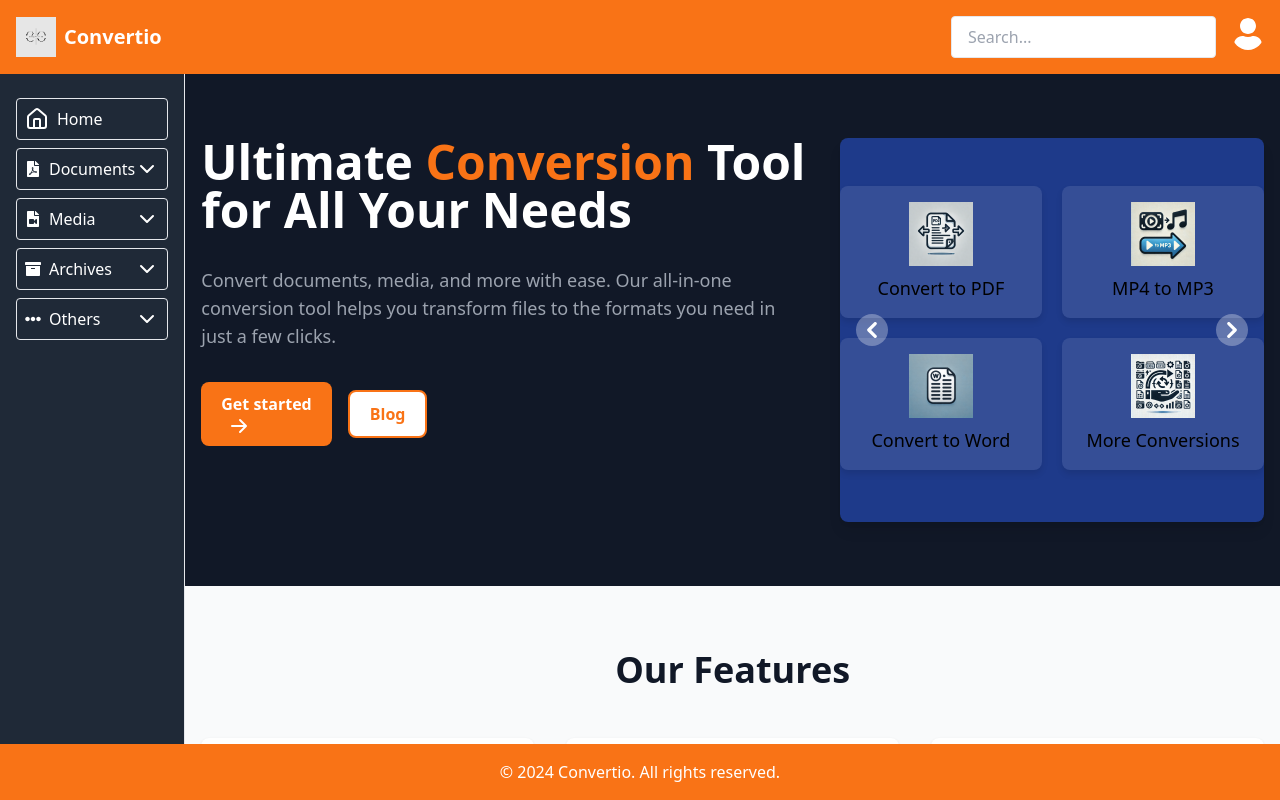
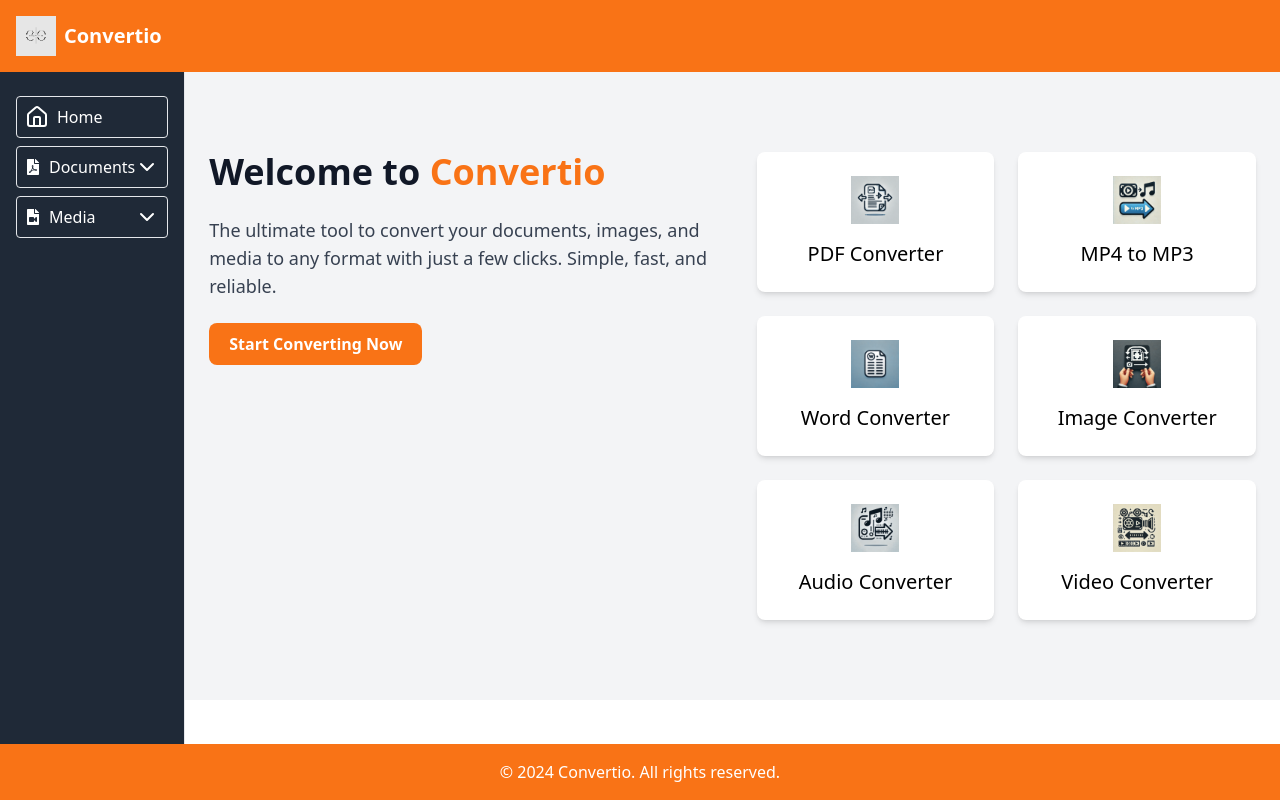
Before and after one commit to Yuri561/Convertio, a React (Vite) app: page / in a window 1280 px wide. Built offline with nearby package versions, Linux system fonts and the light colour scheme.

Commit message:
new changes

```diff
--- a/src/App.jsx
+++ b/src/App.jsx
@@ -1,6 +1,6 @@
 import React, { useState } from 'react';
-import { BrowserRouter as Router, Routes, Route, Link } from 'react-router-dom';
-import { FaBars, FaTimes, FaUser } from 'react-icons/fa';
+import { BrowserRouter as Router, Routes, Route } from 'react-router-dom';
+import { FaBars } from 'react-icons/fa';
 import Sidebar from './components/Sidebar/Sidebar'; // Adjust the path as needed
 import './index.css';
 import './App.css';
@@ -11,10 +11,10 @@ import Mp4ToMp3Converter from './components/MP4toMP3/MP4toMP3';
 import Home from './components/Home/Home';
 import WordConverter from './components/WordConverter/WordConverter';
 import ImageConverter from './components/ImageConverter/ImageConverter';
-import ZipConverter from './components/ZipConverter/ZipConverter';
-import EbookConverter from './components/EbookConverter/EbookConverter';
-import SpreadsheetConverter from './components/SpreadsheetConverter/SpreadsheetConverter';
-import CodeConverter from './components/CodeConverter/CodeConverter';
+// import ZipConverter from './components/ZipConverter/ZipConverter';
+// import EbookConverter from './components/EbookConverter/EbookConverter';
+// import SpreadsheetConverter from './components/SpreadsheetConverter/SpreadsheetConverter';
+// import CodeConverter from './components/CodeConverter/CodeConverter';
 
 function App() {
 	const [sidebarOpen, setSidebarOpen] = useState(false);
@@ -32,13 +32,13 @@ function App() {
 							<Route path='/mp4-to-mp3' element={<Mp4ToMp3Converter />} />
 							<Route path='/word-converter' element={<WordConverter />} />
 							<Route path='/image-converter' element={<ImageConverter />} />
-							<Route path='/zip-converter' element={<ZipConverter />} />
+							{/* <Route path='/zip-converter' element={<ZipConverter />} />
 							<Route path='/ebook-converter' element={<EbookConverter />} />
 							<Route
 								path='/spreadsheet-converter'
 								element={<SpreadsheetConverter />}
 							/>
-							<Route path='/code-converter' element={<CodeConverter />} />
+							<Route path='/code-converter' element={<CodeConverter />} /> */}
 						</Routes>
 					</main>
 				</div>
@@ -56,29 +56,12 @@ const Navbar = ({ setSidebarOpen }) => {
 				<span>Convertio</span>
 			</div>
 			<div className='flex items-center space-x-4'>
-				<input
-					type='text'
-					placeholder='Search...'
-					className='hidden md:block px-4 py-2 border rounded'
-				/>
 				<button
 					onClick={() => setSidebarOpen(true)}
 					className='md:hidden text-white focus:outline-none'>
 					<FaBars className='h-6 w-6' />
 				</button>
-				<div className='relative'>
-					<button className='focus:outline-none'>
-						<FaUser className='h-8 w-8 rounded-full text-white' />
-					</button>
-					<div className='absolute right-0 mt-2 w-48 bg-white border rounded shadow-lg hidden'>
-						<Link to='/profile' className='px-4 py-2'>
-							Your profile
-						</Link>
-						<Link to='/sign-out' className='px-4 py-2'>
-							Sign out
-						</Link>
-					</div>
-				</div>
+
 			</div>
 		</header>
 	);
--- a/src/components/Home/Home.jsx
+++ b/src/components/Home/Home.jsx
@@ -1,4 +1,4 @@
-import React, { useEffect } from 'react';
+import React from 'react';
 import { Link } from 'react-router-dom';
 import pdfIcon from '../../../public/PdfIcon.png';
 import mp4Icon from '../../../public/MP3Icon.png';
@@ -11,252 +11,76 @@ import zipIcon from '../../../public/zipIcon.png';
 import './Home.css';
 
 const Home = () => {
-	useEffect(() => {
-		const carousels = document.querySelectorAll('[data-carousel]');
-		carousels.forEach((carousel) => {
-			const items = carousel.querySelectorAll('[data-carousel-item]');
-			const nextButton = carousel.querySelector('[data-carousel-next]');
-			const prevButton = carousel.querySelector('[data-carousel-prev]');
-			const indicators = carousel.querySelectorAll('[data-carousel-slide-to]');
-			let currentIndex = 0;
-
-			function showSlide(index) {
-				items.forEach((item, i) => {
-					item.classList.toggle('hidden', i !== index);
-				});
-
-				indicators.forEach((indicator, i) => {
-					indicator.classList.toggle('active', i === index);
-				});
-
-				currentIndex = index;
-			}
-
-			nextButton.addEventListener('click', () => {
-				const nextIndex = (currentIndex + 1) % items.length;
-				showSlide(nextIndex);
-			});
-
-			prevButton.addEventListener('click', () => {
-				const prevIndex = (currentIndex - 1 + items.length) % items.length;
-				showSlide(prevIndex);
-			});
-
-			indicators.forEach((indicator, index) => {
-				indicator.addEventListener('click', () => {
-					showSlide(index);
-				});
-			});
-
-			showSlide(0); // Initialize the first slide
-		});
-	}, []);
-
     return (
-		<section className='bg-gray-900 min-h-screen border-l' data-aos='zoom-in'>
-			<div className='container mx-auto px-4 py-16'>
-				<div className='grid lg:grid-cols-12 gap-8'>
-					<div className='lg:col-span-7'>
-						<h1 className='text-5xl font-extrabold text-white mb-8'>
-							Ultimate <span className='text-orange-500'>Conversion</span> Tool
-							for All Your Needs
+        <section className='bg-gray-100 min-h-screen border-l'>
+            {/* Hero Section */}
+            <div className='container mx-auto px-6 py-20'>
+                <div className='grid lg:grid-cols-2 gap-12'>
+                    <div>
+                        <h1 className='text-4xl font-extrabold text-gray-900 mb-6'>
+                            Welcome to <span className='text-orange-500'>Convertio</span>
                         </h1>
-						<p className='text-lg text-gray-400 mb-8'>
-							Convert documents, media, and more with ease. Our all-in-one
-							conversion tool helps you transform files to the formats you need
-							in just a few clicks.
+                        <p className='text-lg text-gray-700 mb-8'>
+                            The ultimate tool to convert your documents, images, and media to any format with just a few clicks. Simple, fast, and reliable.
                         </p>
-						<div className='flex flex-wrap items-center space-x-4'>
                         <Link to='/pdf-converter/' className='btn btn-primary'>
-								Get started
-								<svg
-									className='w-5 h-5 ml-2'
-									fill='currentColor'
-									viewBox='0 0 20 20'
-									xmlns='http://www.w3.org/2000/svg'>
-									<path
-										fillRule='evenodd'
-										d='M10.293 3.293a1 1 0 011.414 0l6 6a1 1 0 010 1.414l-6 6a1 1 0 01-1.414-1.414L14.586 11H3a1 1 0 110-2h11.586l-4.293-4.293a1 1 0 010-1.414z'
-										clipRule='evenodd'></path>
-								</svg>
+                            Start Converting Now
                         </Link>
-							<a href='#' className='btn btn-secondary'>
-								Blog
-							</a>
                     </div>
+                    <div>
+                        <div className='grid grid-cols-2 gap-6'>
+                            <div className='p-6 bg-white rounded-lg shadow-md'>
+                                <img src={pdfIcon} alt='PDF Converter' className='w-12 h-12 mb-4 mx-auto' />
+                                <h3 className='text-xl font-medium text-center'>PDF Converter</h3>
                             </div>
-					<div className='lg:col-span-5 mt-10 lg:mt-0'>
-						<div
-							id='carousel-icons'
-							className='relative w-full h-96 bg-blue-900 rounded-lg shadow-lg overflow-hidden'
-							data-carousel='static'>
-							<div className='relative h-full overflow-hidden rounded-lg shadow-lg'>
-								<div
-									className='grid grid-cols-2 gap-5 duration-700 ease-in-out my-12'
-									data-carousel-item>
-									<div className='card'>
-										<img
-											src={pdfIcon}
-											alt='PDF Converter'
-											className='w-16 h-16 mb-2 mx-auto'
-										/>
-										<span className='text-lg font-medium'>Convert to PDF</span>
+                            <div className='p-6 bg-white rounded-lg shadow-md'>
+                                <img src={mp4Icon} alt='MP4 to MP3' className='w-12 h-12 mb-4 mx-auto' />
+                                <h3 className='text-xl font-medium text-center'>MP4 to MP3</h3>
                             </div>
-									<div className='card'>
-										<img
-											src={mp4Icon}
-											alt='MP4 to MP3'
-											className='w-16 h-16 mb-2 mx-auto'
-										/>
-										<span className='text-lg font-medium'>MP4 to MP3</span>
+                            <div className='p-6 bg-white rounded-lg shadow-md'>
+                                <img src={wordIcon} alt='Word Converter' className='w-12 h-12 mb-4 mx-auto' />
+                                <h3 className='text-xl font-medium text-center'>Word Converter</h3>
                             </div>
-									<div className='card'>
-										<img
-											src={wordIcon}
-											alt='Word Converter'
-											className='w-16 h-16 mb-2 mx-auto'
-										/>
-										<span className='text-lg font-medium'>Convert to Word</span>
+                            <div className='p-6 bg-white rounded-lg shadow-md'>
+                                <img src={imgIcon} alt='Image Converter' className='w-12 h-12 mb-4 mx-auto' />
+                                <h3 className='text-xl font-medium text-center'>Image Converter</h3>
                             </div>
-									<div className='card'>
-										<img
-											src={moreIcon}
-											alt='More Conversions'
-											className='w-16 h-16 mb-2 mx-auto'
-										/>
-										<span className='text-lg font-medium'>
-											More Conversions
-										</span>
+                            <div className='p-6 bg-white rounded-lg shadow-md'>
+                                <img src={audioIcon} alt='Audio Converter' className='w-12 h-12 mb-4 mx-auto' />
+                                <h3 className='text-xl font-medium text-center'>Audio Converter</h3>
                             </div>
+                            <div className='p-6 bg-white rounded-lg shadow-md'>
+                                <img src={videoIcon} alt='Video Converter' className='w-12 h-12 mb-4 mx-auto' />
+                                <h3 className='text-xl font-medium text-center'>Video Converter</h3>
                             </div>
-								<div
-									className='grid grid-cols-2 gap-5 duration-700 ease-in-out'
-									data-carousel-item>
-									<div className='card'>
-										<img
-											src={imgIcon}
-											alt='Image Converter'
-											className='w-16 h-16 mb-2 mx-auto'
-										/>
-										<span className='text-lg font-medium'>Image Converter</span>
-									</div>
-									<div className='card'>
-										<img
-											src={audioIcon}
-											alt='Audio Converter'
-											className='w-16 h-16 mb-2 mx-auto'
-										/>
-										<span className='text-lg font-medium'>Audio Converter</span>
-									</div>
-									<div className='card'>
-										<img
-											src={videoIcon}
-											alt='Video Converter'
-											className='w-16 h-16 mb-2 mx-auto'
-										/>
-										<span className='text-lg font-medium'>Video Converter</span>
-									</div>
-									<div className='card'>
-										<img
-											src={zipIcon}
-											alt='ZIP Converter'
-											className='w-16 h-16 mb-2 mx-auto'
-										/>
-										<span className='text-lg font-medium'>ZIP Converter</span>
-									</div>
-								</div>
-							</div>
-							<div className='absolute z-30 flex -translate-x-1/2 bottom-5 left-1/2 space-x-3 rtl:space-x-reverse'>
-								<button
-									type='button'
-									className='w-3 h-3 rounded-full'
-									aria-current='true'
-									aria-label='Slide 1'
-									data-carousel-slide-to='0'></button>
-								<button
-									type='button'
-									className='w-3 h-3 rounded-full'
-									aria-label='Slide 2'
-									data-carousel-slide-to='1'></button>
-							</div>
-							<button
-								type='button'
-								className='absolute top-0 left-0 z-30 flex items-center justify-center h-full px-4 cursor-pointer group focus:outline-none'
-								data-carousel-prev>
-								<span className='inline-flex items-center justify-center w-8 h-8 rounded-full bg-white/30 group-hover:bg-white/50 focus:ring-4 focus:ring-white group-focus:outline-none'>
-									<svg
-										className='w-4 h-4 text-white rtl:rotate-180'
-										aria-hidden='true'
-										xmlns='http://www.w3.org/2000/svg'
-										fill='none'
-										viewBox='0 0 6 10'>
-										<path
-											stroke='currentColor'
-											strokeLinecap='round'
-											strokeLinejoin='round'
-											strokeWidth='2'
-											d='M5 1 1 5l4 4'
-										/>
-									</svg>
-									<span className='sr-only'>Previous</span>
-								</span>
-							</button>
-							<button
-								type='button'
-								className='absolute top-0 right-0 z-30 flex items-center justify-center h-full px-4 cursor-pointer group focus:outline-none'
-								data-carousel-next>
-								<span className='inline-flex items-center justify-center w-8 h-8 rounded-full bg-white/30 group-hover:bg-white/50 focus:ring-4 focus:ring-white group-focus:outline-none'>
-									<svg
-										className='w-4 h-4 text-white rtl:rotate-180'
-										aria-hidden='true'
-										xmlns='http://www.w3.org/2000/svg'
-										fill='none'
-										viewBox='0 0 6 10'>
-										<path
-											stroke='currentColor'
-											strokeLinecap='round'
-											strokeLinejoin='round'
-											strokeWidth='2'
-											d='m1 9 4-4-4-4'
-										/>
-									</svg>
-									<span className='sr-only'>Next</span>
-								</span>
-							</button>
                         </div>
                     </div>
                 </div>
             </div>
 
             {/* Features Section */}
-			<div className='bg-gray-50 dark:bg-gray-800 py-16'>
-				<div className='container mx-auto px-4'>
-					<h2 className='text-4xl font-extrabold text-gray-900 dark:text-white mb-12 text-center'>
-						Our Features
+            <div className='bg-white py-16'>
+                <div className='container mx-auto px-6'>
+                    <h2 className='text-3xl font-bold text-gray-900 mb-8 text-center'>
+                        Why Choose Convertio?
                     </h2>
-					<div className='grid gap-8 sm:grid-cols-2 lg:grid-cols-3'>
-						<div className='p-6 bg-white dark:bg-gray-700 rounded-lg shadow hover:shadow-lg transition duration-300 transform hover:scale-105'>
-							<h3 className='text-2xl font-bold text-gray-900 dark:text-white'>
-								Easy to Use
-							</h3>
-							<p className='text-gray-600 dark:text-gray-300 mt-4'>
-								Our tool is user-friendly and easy to navigate.
+                    <div className='grid gap-10 md:grid-cols-3'>
+                        <div className='text-center'>
+                            <h3 className='text-2xl font-medium text-gray-800 mb-4'>Easy to Use</h3>
+                            <p className='text-gray-600'>
+                                Convertio offers a user-friendly interface that makes file conversion easy for everyone.
                             </p>
                         </div>
-						<div className='p-6 bg-white dark:bg-gray-700 rounded-lg shadow hover:shadow-lg transition duration-300 transform hover:scale-105'>
-							<h3 className='text-2xl font-bold text-gray-900 dark:text-white'>
-								High-Quality Conversions
-							</h3>
-							<p className='text-gray-600 dark:text-gray-300 mt-4'>
-								We provide high-quality conversions for all file types.
+                        <div className='text-center'>
+                            <h3 className='text-2xl font-medium text-gray-800 mb-4'>High-Quality Conversions</h3>
+                            <p className='text-gray-600'>
+                                Our conversion tools ensure your files are of the highest quality possible.
                             </p>
                         </div>
-						<div className='p-6 bg-white dark:bg-gray-700 rounded-lg shadow hover:shadow-lg transition duration-300 transform hover:scale-105'>
-							<h3 className='text-2xl font-bold text-gray-900 dark:text-white'>
-								Fast and Efficient
-							</h3>
-							<p className='text-gray-600 dark:text-gray-300 mt-4'>
-								Our conversion process is quick and efficient.
+                        <div className='text-center'>
+                            <h3 className='text-2xl font-medium text-gray-800 mb-4'>Supports Multiple Formats</h3>
+                            <p className='text-gray-600'>
+                                Convertio supports a wide range of formats for documents, images, audio, and video files.
                             </p>
                         </div>
                     </div>
@@ -264,50 +88,44 @@ const Home = () => {
             </div>
 
             {/* Testimonials Section */}
-			<div className='bg-white dark:bg-gray-900 py-16'>
-				<div className='container mx-auto px-4'>
-					<h2 className='text-4xl font-extrabold text-gray-900 dark:text-white mb-12 text-center'>
+            <div className='bg-gray-50 py-16'>
+                <div className='container mx-auto px-6'>
+                    <h2 className='text-3xl font-bold text-gray-900 mb-8 text-center'>
                         What Our Users Say
                     </h2>
-					<div className='grid gap-8 sm:grid-cols-2 lg:grid-cols-3'>
-						<div className='p-6 bg-gray-50 dark:bg-gray-800 rounded-lg shadow hover:shadow-lg transition duration-300 transform hover:scale-105'>
-							<p className='text-gray-600 dark:text-gray-300'>
-								"This tool is amazing! It makes conversions so easy and fast!"
+                    <div className='grid gap-10 md:grid-cols-3'>
+                        <div className='p-6 bg-white rounded-lg shadow-md text-center'>
+                            <p className='text-gray-700 mb-4'>
+                                "This tool is incredibly easy to use and the conversions are always spot on!"
                             </p>
-							<p className='text-gray-900 dark:text-white font-bold mt-4'>
-								- Rashaad Evans
+                            <p className='text-gray-900 font-bold'>- John Doe</p>
+                        </div>
+                        <div className='p-6 bg-white rounded-lg shadow-md text-center'>
+                            <p className='text-gray-700 mb-4'>
+                                "I can convert all my files without any hassle. Highly recommended!"
                             </p>
+                            <p className='text-gray-900 font-bold'>- Jane Smith</p>
                         </div>
-						<div className='p-6 bg-gray-50 dark:bg-gray-800 rounded-lg shadow hover:shadow-lg transition duration-300 transform hover:scale-105'>
-							<p className='text-gray-600 dark:text-gray-300'>
-								"I love how user-friendly and efficient this tool is."
+                        <div className='p-6 bg-white rounded-lg shadow-md text-center'>
+                            <p className='text-gray-700 mb-4'>
+                                "Convertio is the best file conversion tool I've ever used."
                             </p>
-							<p className='text-gray-900 dark:text-white font-bold mt-4'>
-								Jonathan Smith
-							</p>
-						</div>
-						<div className='p-6 bg-gray-50 dark:bg-gray-800 rounded-lg shadow hover:shadow-lg transition duration-300 transform hover:scale-105'>
-							<p className='text-gray-600 dark:text-gray-300'>
-								"The best conversion tool I've used. Highly recommend!"
-							</p>
-							<p className='text-gray-900 dark:text-white font-bold mt-4'>
-								Belinda Saint-Croix
-							</p>
+                            <p className='text-gray-900 font-bold'>- Robert Lee</p>
                         </div>
                     </div>
                 </div>
             </div>
 
             {/* Call to Action Section */}
-			<div className='bg-blue-900 py-16 text-white text-center'>
-				<div className='container mx-auto px-4'>
-					<h2 className='text-4xl font-extrabold mb-4'>
-						Get Started with Convertio Today!
+            <div className='bg-blue-600 py-16 text-white text-center'>
+                <div className='container mx-auto px-6'>
+                    <h2 className='text-3xl font-bold mb-6'>
+                        Ready to Get Started?
                     </h2>
                     <p className='text-lg mb-8'>
-						Sign up now and start converting your files with ease.
+                        Sign up today and start converting your files quickly and easily.
                     </p>
-					<Link to='/sign-up' className='btn btn-secondary text-orange-300'>
+                    <Link to='/sign-up' className='btn btn-light'>
                         Sign Up Now
                     </Link>
                 </div>
--- a/src/mapData/SideObj.js
+++ b/src/mapData/SideObj.js
@@ -35,38 +35,38 @@ const sideObj = [
 		],
 		icon: FaFileVideo,
 	},
-	{
-		title: 'Archives',
-		urls: [
-			{
-				title: 'Zip Archive',
-				url: '/zip-archive',
-			},
-		],
-		icon: FaArchive,
-	},
-	{
-		title: 'Others',
-		urls: [
-			{
-				title: 'eBook Converter',
-				url: '/ebook-converter',
-			},
-			{
-				title: 'Subtitle Converter',
-				url: '/subtitle-converter',
-			},
-			{
-				title: 'Spreadsheet Converter',
-				url: '/spreadsheet-converter',
-			},
-			{
-				title: 'Code Converter',
-				url: '/code-converter',
-			},
-		],
-		icon: FaEllipsisH,
-	},
+	// {
+	// 	title: 'Archives',
+	// 	urls: [
+	// 		{
+	// 			title: 'Zip Archive',
+	// 			url: '/zip-archive',
+	// 		},
+	// 	],
+	// 	icon: FaArchive,
+	// },
+	// {
+	// 	title: 'Others',
+	// 	urls: [
+	// 		{
+	// 			title: 'eBook Converter',
+	// 			url: '/ebook-converter',
+	// 		},
+	// 		{
+	// 			title: 'Subtitle Converter',
+	// 			url: '/subtitle-converter',
+	// 		},
+	// 		{
+	// 			title: 'Spreadsheet Converter',
+	// 			url: '/spreadsheet-converter',
+	// 		},
+	// 		{
+	// 			title: 'Code Converter',
+	// 			url: '/code-converter',
+	// 		},
+	// 	],
+	// 	icon: FaEllipsisH,
+	// },
 ];
 
 export default sideObj;
```
Also changed, not shown: src/components/MP4toMP3/MP4toMP3.jsx (+26 -29 lines), src/components/PdfConverter/PdfConverter.jsx (+34 -24 lines), src/components/WordConverter/WordConverter.jsx (+26 -31 lines). Lines whose indentation alone changed are shown as unchanged.
